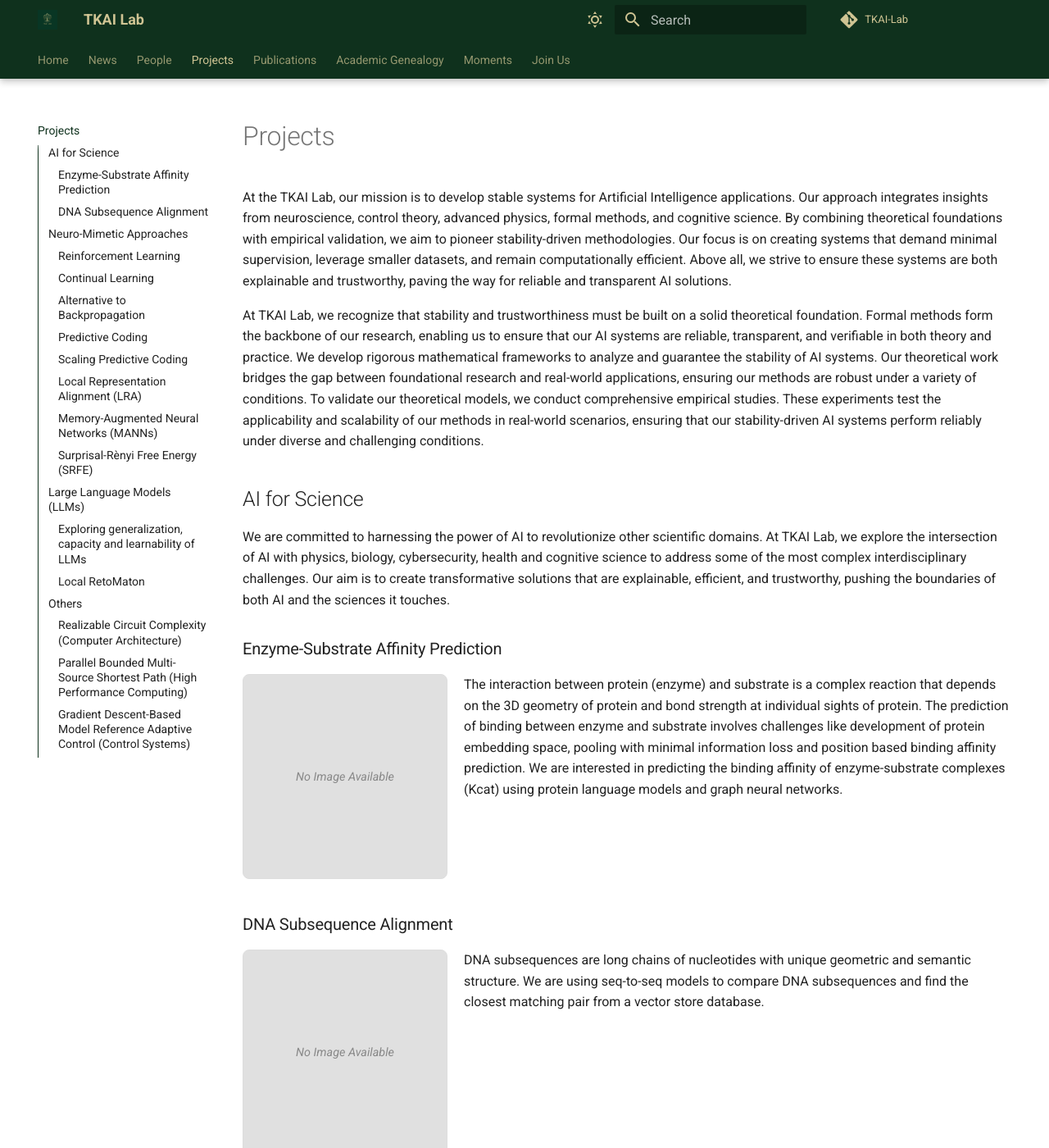
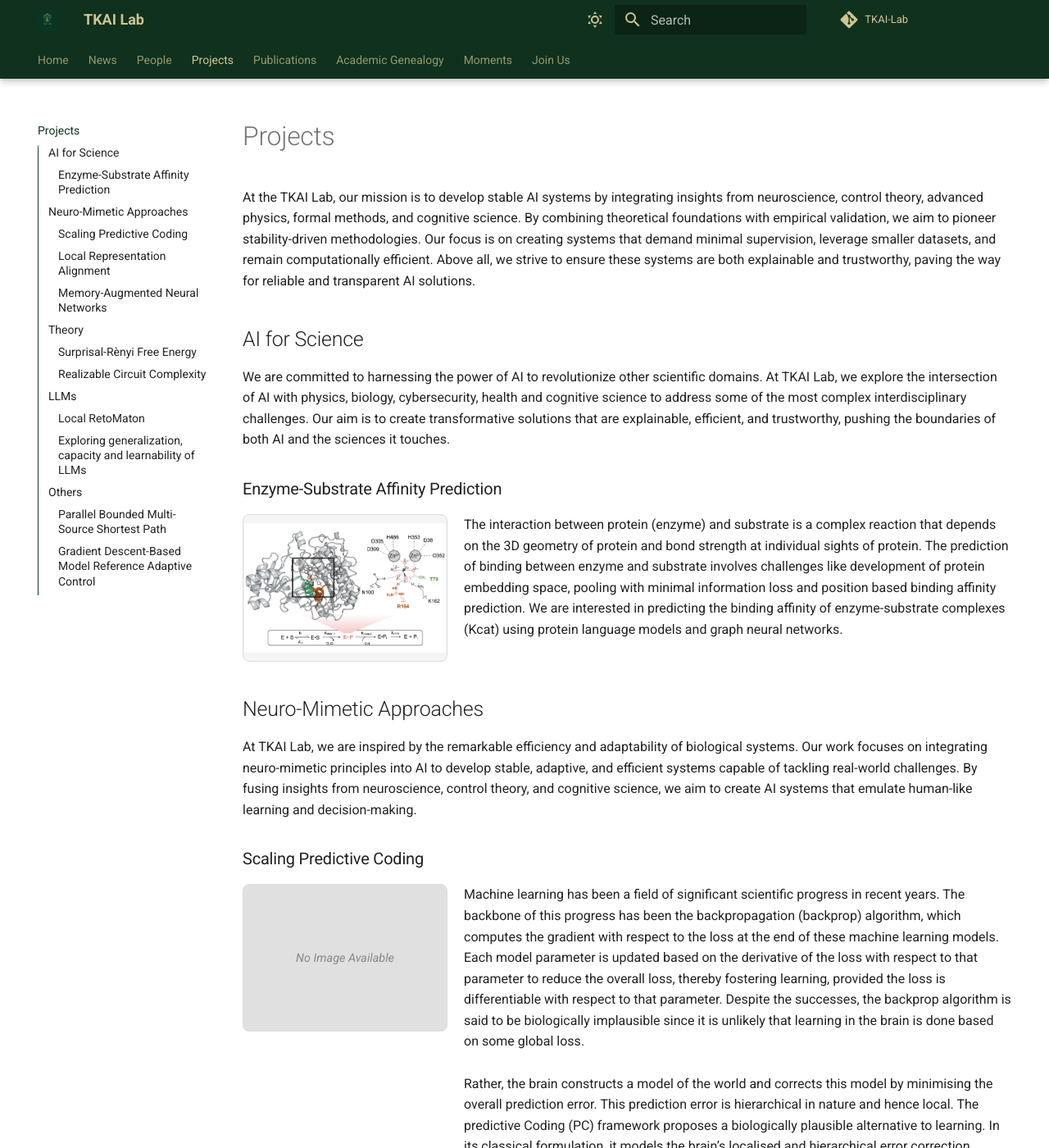
Before and after one commit to TKAI-LAB-Mali/tkai-lab-mali.github.io, an MkDocs documentation site: the page built from docs/projects.md, in a window 1280 px wide and 1400 px high. Shown: the whole window at 82% size. Built offline with MkDocs 1.6.1 and Material for MkDocs 9.7.7, drawn with Linux system fonts in a browser that asks for light colours; some of the changed text lies outside the part shown.

Commit message:
wider thumbnail. comment out unedited projects.

```diff
--- a/docs/projects.md
+++ b/docs/projects.md
@@ -1,10 +1,10 @@
 # Projects
 
-At the TKAI Lab, our mission is to develop stable systems for Artificial Intelligence applications. Our approach integrates insights from neuroscience, control theory, advanced physics, formal methods, and cognitive science. By combining theoretical foundations with empirical validation, we aim to pioneer stability-driven methodologies. Our focus is on creating systems that demand minimal supervision, leverage smaller datasets, and remain computationally efficient. Above all, we strive to ensure these systems are both explainable and trustworthy, paving the way for reliable and transparent AI solutions.
+At the TKAI Lab, our mission is to develop stable AI systems by integrating insights from neuroscience, control theory, advanced physics, formal methods, and cognitive science. By combining theoretical foundations with empirical validation, we aim to pioneer stability-driven methodologies. Our focus is on creating systems that demand minimal supervision, leverage smaller datasets, and remain computationally efficient. Above all, we strive to ensure these systems are both explainable and trustworthy, paving the way for reliable and transparent AI solutions.
 
-At TKAI Lab, we recognize that stability and trustworthiness must be built on a solid theoretical foundation. Formal methods form the backbone of our research, enabling us to ensure that our AI systems are reliable, transparent, and verifiable in both theory and practice.
-We develop rigorous mathematical frameworks to analyze and guarantee the stability of AI systems. Our theoretical work bridges the gap between foundational research and real-world applications, ensuring our methods are robust under a variety of conditions.
-To validate our theoretical models, we conduct comprehensive empirical studies. These experiments test the applicability and scalability of our methods in real-world scenarios, ensuring that our stability-driven AI systems perform reliably under diverse and challenging conditions.
+<!-- At TKAI Lab, we recognize that stability and trustworthiness must be built on a solid theoretical foundation. Formal methods form the backbone of our research, enabling us to ensure that our AI systems are reliable, transparent, and verifiable in both theory and practice. -->
+<!-- We develop rigorous mathematical frameworks to analyze and guarantee the stability of AI systems. Our theoretical work bridges the gap between foundational research and real-world applications, ensuring our methods are robust under a variety of conditions. -->
+<!-- To validate our theoretical models, we conduct comprehensive empirical studies. These experiments test the applicability and scalability of our methods in real-world scenarios, ensuring that our stability-driven AI systems perform reliably under diverse and challenging conditions. -->
 
 ## AI for Science
 
@@ -13,26 +13,28 @@ We are committed to harnessing the power of AI to revolutionize other scientific
 ### Enzyme-Substrate Affinity Prediction
 
 <div class="project-item">
-  <div class="project-thumbnail placeholder">No Image Available</div>
+  <div class="project-thumbnail">
+    <img src="../assets/images/projects/kcat.png" alt="kCat">
+  </div>
   <div class="project-content">
     The interaction between protein (enzyme) and substrate is a complex reaction that depends on the 3D geometry of protein and bond strength at individual sights of protein. The prediction of binding between enzyme and substrate involves challenges like development of protein embedding space, pooling with minimal information loss and position based binding affinity prediction. We are interested in predicting the binding affinity of enzyme-substrate complexes (Kcat) using protein language models and graph neural networks.
   </div>
 </div>
 
-### DNA Subsequence Alignment
+<!-- ### DNA Subsequence Alignment
 
 <div class="project-item">
   <div class="project-thumbnail placeholder">No Image Available</div>
   <div class="project-content">
     DNA subsequences are long chains of nucleotides with unique geometric and semantic structure. We are using seq-to-seq models to compare DNA subsequences and find the closest matching pair from a vector store database.
   </div>
-</div>
+</div> -->
 
 ## Neuro-Mimetic Approaches
 
 At TKAI Lab, we are inspired by the remarkable efficiency and adaptability of biological systems. Our work focuses on integrating neuro-mimetic principles into AI to develop stable, adaptive, and efficient systems capable of tackling real-world challenges. By fusing insights from neuroscience, control theory, and cognitive science, we aim to create AI systems that emulate human-like learning and decision-making.
 
-### Reinforcement Learning
+<!-- ### Reinforcement Learning
 
 <div class="project-item">
   <div class="project-thumbnail placeholder">No Image Available</div>
@@ -66,7 +68,7 @@ At TKAI Lab, we are inspired by the remarkable efficiency and adaptability of bi
   <div class="project-content">
     Predictive coding is a cornerstone of our research, drawing from the brain’s ability to minimize prediction errors. This approach enables the design of AI systems that are not only computationally efficient but also adaptive, allowing them to learn and respond in real time with greater precision and stability.
   </div>
-</div>
+</div> -->
 
 ### Scaling Predictive Coding
 
@@ -80,7 +82,7 @@ At TKAI Lab, we are inspired by the remarkable efficiency and adaptability of bi
   </div>
 </div>
 
-### Local Representation Alignment (LRA)
+### Local Representation Alignment
 
 <div class="project-item">
   <div class="project-thumbnail placeholder">No Image Available</div>
@@ -91,7 +93,7 @@ At TKAI Lab, we are inspired by the remarkable efficiency and adaptability of bi
   </div>
 </div>
 
-### Memory-Augmented Neural Networks (MANNs)
+### Memory-Augmented Neural Networks
 
 <div class="project-item">
   <div class="project-thumbnail placeholder">No Image Available</div>
@@ -102,7 +104,9 @@ At TKAI Lab, we are inspired by the remarkable efficiency and adaptability of bi
   </div>
 </div>
 
-### Surprisal-Rènyi Free Energy (SRFE)
+## Theory
+
+### Surprisal-Rènyi Free Energy
 
 <div class="project-item">
   <div class="project-thumbnail">
@@ -111,22 +115,22 @@ At TKAI Lab, we are inspired by the remarkable efficiency and adaptability of bi
   <div class="project-content">
     Despite sharing the same minimizer, the forward and reverse Kullback-Leibler (KL) divergences induce different inductive biases, commonly referred to as mean-seeking and mode-seeking behavior, respectively. There exist divergences that bridge this asymmetry, such as the Jensen-Shannon divergence and the Cressie-Read power divergence family. However, these attempts either fail to simultaneously enforce both mass- and mean-covering behaviors under certain scenarios or fail to capture higher-order behaviors (such as variance or tail-sensitivity) in ways that could improve learning outcomes.
     <br><br>
-    We propose the SRFE as a risk-sensitive functional able that interpolates the forward and reverse KL divergences via a single scalar parameter. We show that SRFE recovers the forward and reverse KL divergences as endpoint limits and derived second-order expansions around the limits that contain the variance of the log-likelihood ratio as a first-order correction. This reveals a sensitivity to mean-variance tradeoffs in SRFE. We further establish that SRFE's gradient form improves gradient conditioning in the almost disjoint regime where classical f-divergences lead to diverging behavior. Finally, we interpret SRFE through the lens of coding theory and show that SRFE penalizes rare but extreme miscalibration events (the model assigns exponentially too little probability to actual outcomes).
+    We propose the Surprisal-Rènyi Free Energy (SRFE) as a risk-sensitive functional able that interpolates the forward and reverse KL divergences via a single scalar parameter. We show that SRFE recovers the forward and reverse KL divergences as endpoint limits and derived second-order expansions around the limits that contain the variance of the log-likelihood ratio as a first-order correction. This reveals a sensitivity to mean-variance tradeoffs in SRFE. We further establish that SRFE's gradient form improves gradient conditioning in the almost disjoint regime where classical f-divergences lead to diverging behavior. Finally, we interpret SRFE through the lens of coding theory and show that SRFE penalizes rare but extreme miscalibration events (the model assigns exponentially too little probability to actual outcomes).
     <br><br>
     In our future work, we are interested in demonstrating the effectiveness of SRFE as an objective by conducting empirical experiments on tasks where robustness to outliers is critical.
   </div>
 </div>
 
-## Large Language Models (LLMs)
-
-### Exploring generalization, capacity and learnability of LLMs
+### Realizable Circuit Complexity
 
 <div class="project-item">
   <div class="project-thumbnail placeholder">No Image Available</div>
   <div class="project-content">
-    Empirical results have shown that LLMs perform better with large parameter space. However, the mechanics of LLMs are governed by multiple factors like inference cost, capacity, number of parameters and training algorithm. We need theoretical methods to uncover the black box mechanism of language models to understand their learnability, model parameters and generalization. Minimum description length is one of the domains that can help us with model selection strategies. It also be used to understand the loss landscape of model, noise learned in the representation and the immunization of model towards parameter pruning and perturbation. We explore ways in which we can understand and build closed form solutions for model selection strategies and measure their generalization ability.
+    Historically, computational complexity has been defined only in terms of the logical depth of the function as realized by a circuit or other device. However, this treatment ignores the challenge of routing the information through physical space, dissipating heat, and other physical considerations. As a result, classical theory is agnostic of the real-world cost of function implementation and thus often over-estimates the performance of a deployed system. We reformulate standard circuit complexity research under conservative physical constraints that lower bound the time complexity of a given function by any conceivable device, classical or quantum. In particular, we explicitly define the regimes where computation is bottlenecked by memory throughput, sequential dependencies, and heat dissipation. This perspective shift places hardware as a first-class citizen for theoretical computer science and enables the discovery of targeted practical results.
   </div>
 </div>
+
+## LLMs
 
 ### Local RetoMaton
 
@@ -139,37 +143,41 @@ At TKAI Lab, we are inspired by the remarkable efficiency and adaptability of bi
   </div>
 </div>
 
+### Exploring generalization, capacity and learnability of LLMs
+
+<div class="project-item">
+  <div class="project-thumbnail placeholder">No Image Available</div>
+  <div class="project-content">
+    Empirical results have shown that LLMs perform better with large parameter space. However, the mechanics of LLMs are governed by multiple factors like inference cost, capacity, number of parameters and training algorithm. We need theoretical methods to uncover the black box mechanism of language models to understand their learnability, model parameters and generalization. Minimum description length is one of the domains that can help us with model selection strategies. It also be used to understand the loss landscape of model, noise learned in the representation and the immunization of model towards parameter pruning and perturbation. We explore ways in which we can understand and build closed form solutions for model selection strategies and measure their generalization ability.
+  </div>
+</div>
+
 ## Others
 
 We additionally are have worked on projects beyond ML and have highlighted them here.
 
-### Realizable Circuit Complexity (Computer Architecture)
+### Parallel Bounded Multi-Source Shortest Path
 
 <div class="project-item">
   <div class="project-thumbnail placeholder">No Image Available</div>
   <div class="project-content">
-    Historically, computational complexity has been defined only in terms of the logical depth of the function as realized by a circuit or other device. However, this treatment ignores the challenge of routing the information through physical space, dissipating heat, and other physical considerations. As a result, classical theory is agnostic of the real-world cost of function implementation and thus often over-estimates the performance of a deployed system. We reformulate standard circuit complexity research under conservative physical constraints that lower bound the time complexity of a given function by any conceivable device, classical or quantum. In particular, we explicitly define the regimes where computation is bottlenecked by memory throughput, sequential dependencies, and heat dissipation. This perspective shift places hardware as a first-class citizen for theoretical computer science and enables the discovery of targeted practical results.
-  </div>
-</div>
+    <em>Field: High performance computing</em> <br><br>
 
-### Parallel Bounded Multi-Source Shortest Path (High Performance Computing)
-
-<div class="project-item">
-  <div class="project-thumbnail placeholder">No Image Available</div>
-  <div class="project-content">
     Dijkstra's algorithm is the gold standard for solving the shortest path problem (SSP); i.e., finding the shortest path between a node on a directed graph to all other nodes. However, in 2025 Duan et al. developed "Bounded Multi-source Shortest Path" (BMSSP): the first SSP algorithm with time complexity $\mathcal{O}(E \log^{(2/3)} V)$, strictly lower than Dijkstra's $\mathcal{O}(E + V \log V)$ for sparse graphs. Compared to Dijkstra's, BMSSP is also well-suited for parallelization because it is designed to separate the search into independent sub-problems.
     <br><br>
     We are currently creating the first parallel implementation of BMSSP for execution on GPUs. We aim to probe the limits of the BMSSP algorithm and determine whether it can outperform industry-grade SSP solutions.
   </div>
 </div>
 
-### Gradient Descent-Based Model Reference Adaptive Control (Control Systems)
+### Gradient Descent-Based Model Reference Adaptive Control
 
 <div class="project-item">
   <div class="project-thumbnail">
     <img src="../assets/images/projects/gd-mrac.png" alt="GD-MRAC">
   </div>
   <div class="project-content">
-    In the command-following problem, model reference adaptive control (MRAC) is a class of well-known control architectures that are capable of tuning control parameters online without explicit knowledge of the system's uncertainties. By construction, MRAC is able to track time-varying control signals; however, they suffer from increase controller order and the dimensionality of the gain matrices. Gradient descent-based MRAC (GD-MRAC) addressed this issue by employing a gradient descent-based approach to minimize the error between the time rate of change of the reference model state and a given command signal to track. As a natural continuation of this work, we are interested in extending GD-MRAC to make use of higher-order optimization methods to further improve tracking performance and subsequently evaluating its performance on real-world systems with the added pressures of increased noise and computational constraints.
+    <em>Field: Control systems</em> <br><br>
+
+    In the command-following problem, model reference adaptive control (MRAC) is a class of well-known control architectures that are capable of tuning control parameters online without explicit knowledge of the system's uncertainties. By construction, MRAC is able to track time-varying control signals; however, they suffer from increase controller order and the dimensionality of the gain matrices. Gradient descent-based MRAC (GD-MRAC) addressed this issue by employing a gradient descent-based approach to minimize the error between the time rate of change of the reference model state and a given command signal to track. As a natural continuation of this work, we are interested in extending GD-MRAC to make use of higher-order optimization methods to further improve tracking performance and evaluate its performance on real-world systems with the added pressures of increased noise and computational constraints.
   </div>
 </div>
--- a/docs/stylesheets/extra.css
+++ b/docs/stylesheets/extra.css
@@ -336,21 +336,21 @@
 .project-thumbnail {
   flex-shrink: 0;
   width: 250px;
-  height: 250px;
-  object-fit: cover;
+  height: 180px;
   background-color: #f5f5f5;
   border: 1px solid #ddd;
   border-radius: 8px;
   display: flex;
   align-items: center;
   justify-content: center;
+  overflow: hidden;
 }
 
 .project-thumbnail img {
-  width: 100%;
-  height: 100%;
-  object-fit: cover;
-  border-radius: 8px;
+  max-width: 100%;
+  max-height: 100%;
+  object-fit: contain;
+  padding: 1px;
 }
 
 .project-thumbnail.placeholder {
```
Also changed, not shown: docs/assets/images/projects/kcat.png (added).
